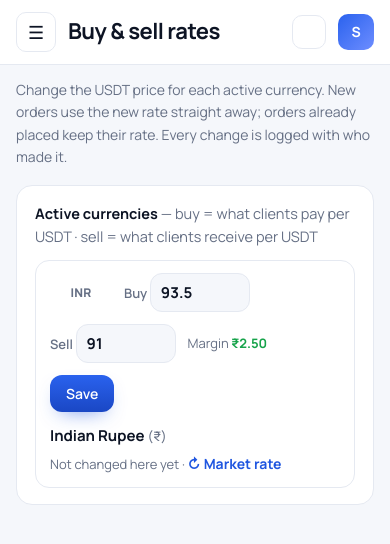
After one commit to Growmore8/P2P, a Laravel app: page /admin/rates in a window 390 px wide. The commit adds this page. Shown: the top 544 px of the page. Run offline with Laravel 12, Linux system fonts and the light colour scheme; the visitor is signed in with stand-in values (Sample User, id 1); data comes from the database, SQL or seed files in the repository; data that the repository does not hold is empty.

Commit message:
Managers can change buy / sell rates and view client history (masked)
- Buy & sell rates page (managers + admin "Quick rates"): live margin, market suggestion,
  >5% change confirmation; who / when recorded on the currency and in History
- Client list and client page open for managers, read-only, phone / email / ID masked,
  no account actions, bank details or consents; search by name / client ID only

Co-Authored-By: Claude Opus 5.5 <noreply@anthropic.com>

```diff
--- a/app/Http/Controllers/Admin/CurrencyController.php
+++ b/app/Http/Controllers/Admin/CurrencyController.php
@@ -56,6 +56,9 @@ class CurrencyController extends Controller
     {
         $old = "{$currency->buy_rate}/{$currency->sell_rate}";
         $currency->update($this->validated($request, $currency));
+        if ($currency->wasChanged(['buy_rate', 'sell_rate'])) {
+            $currency->forceFill(['rates_updated_by' => $request->user()->id, 'rates_updated_at' => now()])->saveQuietly();
+        }
         ActivityLog::log('currency.updated', "Updated {$currency->code}: rates {$old} → {$currency->buy_rate}/{$currency->sell_rate}" . ($currency->is_active ? '' : ' (disabled)'), $currency);
 
         return back()->with('success', "{$currency->code} saved.");
--- /dev/null
+++ b/app/Http/Controllers/Admin/RateController.php
@@ -0,0 +1,35 @@
+<?php
+
+namespace App\Http\Controllers\Admin;
+
+use App\Http\Controllers\Controller;
+use App\Models\ActivityLog;
+use App\Models\Currency;
+use Illuminate\Http\Request;
+
+/** Quick buy / sell rate changes — used by managers (and admins) when the admin is busy. */
+class RateController extends Controller
+{
+    public function index()
+    {
+        return view('admin.rates', [
+            'currencies' => Currency::with('ratesUpdater')->where('is_active', true)->orderBy('sort')->orderBy('code')->get(),
+        ]);
+    }
+
+    public function update(Request $request, Currency $currency)
+    {
+        abort_unless($currency->is_active, 404);
+        $data = $request->validate([
+            'buy_rate' => ['required', 'numeric', 'gt:0'],
+            'sell_rate' => ['required', 'numeric', 'gt:0', 'lte:buy_rate'],
+        ], ['sell_rate.lte' => 'Sell rate should not be higher than the buy rate.']);
+
+        $old = "{$currency->buy_rate} / {$currency->sell_rate}";
+        $currency->forceFill($data + ['rates_updated_by' => $request->user()->id, 'rates_updated_at' => now()])->save();
+        $who = ($request->user()->is_admin ? 'Admin' : 'Manager') . ' ' . $request->user()->name;
+        ActivityLog::log('currency.rates', "{$who} changed {$currency->code} rates: {$old} → {$currency->buy_rate} / {$currency->sell_rate}", $currency);
+
+        return back()->with('success', "{$currency->code} rates saved: buy {$currency->symbol}" . number_format($currency->buy_rate, 2) . ", sell {$currency->symbol}" . number_format($currency->sell_rate, 2) . '.');
+    }
+}
--- a/app/Http/Controllers/Admin/UserController.php
+++ b/app/Http/Controllers/Admin/UserController.php
@@ -21,8 +21,9 @@ class UserController extends Controller
             ->when($request->query('state') === 'locked', fn ($q) => $q->where('status', 'blocked'))
             ->when($request->query('state') === 'deleted', fn ($q) => $q->where('status', 'deleted'), fn ($q) => $q->where('status', '!=', 'deleted'))
             ->when($request->query('country'), fn ($q, $c) => $q->where('country', $c))
-            ->when($request->query('q'), fn ($q, $s) => $q->where(fn ($w) => $w
-                ->where('name', 'like', "%{$s}%")->orWhere('client_id', strtoupper($s))->orWhere('email', 'like', "%{$s}%")->orWhere('phone', 'like', "%{$s}%")))
+            ->when($request->query('q'), fn ($q, $s) => $q->where(fn ($w) => $request->user()->is_admin
+                ? $w->where('name', 'like', "%{$s}%")->orWhere('client_id', strtoupper($s))->orWhere('email', 'like', "%{$s}%")->orWhere('phone', 'like', "%{$s}%")
+                : $w->where('name', 'like', "%{$s}%")->orWhere('client_id', strtoupper($s))))
             ->latest()->paginate(25)->withQueryString();
 
         return view('admin.users.index', ['users' => $users]);
--- a/app/Http/Middleware/EnsureAdmin.php
+++ b/app/Http/Middleware/EnsureAdmin.php
@@ -7,11 +7,13 @@ use Illuminate\Http\Request;
 
 class EnsureAdmin
 {
-    /** Pages a manager can use: see orders, mark them reviewed, the order chat, and their own account. */
+    /** Pages a manager can use: see orders, mark them reviewed, the order chat, change rates, and their own account. */
     public const MANAGER_ROUTES = [
         'admin.orders.index', 'admin.orders.show', 'admin.orders.review',
         'admin.orders.chat', 'admin.orders.chat.send', 'admin.orders.chat.file',
         'admin.profile', 'admin.profile.update', 'admin.profile.password',
+        'admin.rates', 'admin.rates.update', 'admin.currencies.suggest', // change buy / sell rates when the admin is busy
+        'admin.users.index', 'admin.users.show', // client history, read-only, with phone / email masked
     ];
 
     public function handle(Request $request, Closure $next)
--- a/app/Models/Currency.php
+++ b/app/Models/Currency.php
@@ -17,7 +17,7 @@ class Currency extends Model
         return [
             'is_active' => 'boolean',
             'buy_rate' => 'float', 'sell_rate' => 'float', 'min_amount' => 'float', 'max_amount' => 'float',
-            'level_limits' => 'array', 'tds_percent' => 'float',
+            'level_limits' => 'array', 'tds_percent' => 'float', 'rates_updated_at' => 'datetime',
         ];
     }
 
@@ -68,6 +68,12 @@ class Currency extends Model
         return round($v / $step) * $step;
     }
 
+    /** Admin or manager who last changed the buy / sell rate. */
+    public function ratesUpdater(): \Illuminate\Database\Eloquent\Relations\BelongsTo
+    {
+        return $this->belongsTo(User::class, 'rates_updated_by');
+    }
+
     public function scopeActive($q)
     {
         return $q->where('is_active', true)->orderBy('sort')->orderBy('code');
--- a/public/css/theme.css
+++ b/public/css/theme.css
@@ -1025,3 +1025,11 @@ body.modal-on{overflow:hidden}
 :root[data-theme="dark"] .sd-ico.is-danger{background:rgba(239,68,68,.16);color:#f87171}
 .sd-actions .btn-danger{background:#dc2626;border-color:#dc2626;color:#fff}
 .sd-actions .btn-danger:hover:not(:disabled){background:#b91c1c}
+/* ===== Quick rates ===== */
+.rate-row{display:flex;align-items:center;gap:12px;flex-wrap:wrap;padding:12px 14px}
+.rate-in{display:inline-flex;align-items:center;gap:6px;margin:0!important;font-size:13px;color:var(--muted);font-weight:600}
+.rate-in .input{width:120px;padding:8px 10px;font-size:15px;font-weight:700}
+.rate-margin{font-size:13px;color:var(--muted);min-width:110px}
+.rate-margin b{color:#16a34a}
+.rate-margin b.neg{color:#dc2626}
+@media (max-width:640px){ .rate-row .wl-main{flex-basis:100%;order:2} .rate-in .input{width:100px} }
--- /dev/null
+++ b/resources/views/admin/rates.blade.php
@@ -0,0 +1,67 @@
+@extends('layouts.admin')
+@section('title', 'Buy & sell rates')
+@section('heading', 'Buy & sell rates')
+
+@section('content')
+<p class="muted cur-intro">Change the USDT price for each active currency. New orders use the new rate straight away; orders already placed keep their rate.@if (auth()->user()->is_admin) Every change is logged with who made it.@endif</p>
+
+<div class="box wl-box">
+  <div class="wl-head"><b>Active currencies</b> <span class="muted">— buy = what clients pay per USDT · sell = what clients receive per USDT</span></div>
+  @forelse ($currencies as $c)
+    @php $sym = $c->symbol; $mine = old('_rate') === $c->code; @endphp
+    <form method="POST" action="{{ route('admin.rates.update', $c) }}" class="form wl-item rate-row" id="rate-{{ $c->code }}" data-old-buy="{{ $c->buy_rate }}" data-old-sell="{{ $c->sell_rate }}">
+      @csrf @method('PUT')
+      <input type="hidden" name="_rate" value="{{ $c->code }}">
+      <span class="wl-chip">{{ $c->code }}</span>
+      <div class="wl-main">
+        <b>{{ $c->name }} <span class="muted wl-name">({{ trim($sym) }})</span></b>
+        <span class="wl-addr">
+          @if ($c->rates_updated_at)Last changed {{ $c->rates_updated_at->diffForHumans() }} by <b>{{ $c->ratesUpdater?->name ?? 'removed user' }}</b>@else Not changed here yet @endif
+          · <button type="button" class="linkish" data-market="{{ $c->code }}">↻ Market rate</button> <span class="muted" data-market-note></span>
+        </span>
+      </div>
+      <label class="rate-in">Buy <input class="input" type="number" step="0.0001" min="0" name="buy_rate" value="{{ $mine ? old('buy_rate') : $c->buy_rate }}" required data-buy></label>
+      <label class="rate-in">Sell <input class="input" type="number" step="0.0001" min="0" name="sell_rate" value="{{ $mine ? old('sell_rate') : $c->sell_rate }}" required data-sell></label>
+      <span class="rate-margin">Margin <b data-margin data-sym="{{ $sym }}">{{ $sym }}{{ number_format($c->buy_rate - $c->sell_rate, 2) }}</b></span>
+      <button class="btn btn-primary btn-sm">Save</button>
+    </form>
+  @empty
+    <p class="muted" style="text-align:center;padding:20px 0">No active currencies.</p>
+  @endforelse
+</div>
+
+<script>
+(function () {
+  var suggestUrl = @json(route('admin.currencies.suggest', ['code' => '__CODE__']));
+  document.querySelectorAll('.rate-row').forEach(function (f) {
+    var buy = f.querySelector('[data-buy]'), sell = f.querySelector('[data-sell]'), m = f.querySelector('[data-margin]');
+    function upd() { var v = (parseFloat(buy.value) || 0) - (parseFloat(sell.value) || 0); m.textContent = m.dataset.sym + v.toFixed(2); m.classList.toggle('neg', v < 0); }
+    buy.addEventListener('input', upd); sell.addEventListener('input', upd);
+
+    // Big jumps (over 5%) ask for confirmation in the site pop-up
+    f.addEventListener('submit', function (e) {
+      if (f.dataset.bigOk === '1') { delete f.dataset.bigOk; return; }
+      var ob = parseFloat(f.dataset.oldBuy), os = parseFloat(f.dataset.oldSell), nb = parseFloat(buy.value), ns = parseFloat(sell.value);
+      var jump = Math.max(Math.abs(nb - ob) / ob, Math.abs(ns - os) / os);
+      if (ob > 0 && os > 0 && jump > 0.05 && window.srmDialog) {
+        e.preventDefault(); e.stopImmediatePropagation();
+        window.srmDialog({ title: 'Big rate change', message: 'This changes the rate by ' + Math.round(jump * 100) + '%. Buy ' + ob + ' → ' + nb + ', sell ' + os + ' → ' + ns + '. Save it?', okText: 'Save', danger: true })
+          .then(function (ok) { if (ok) { f.dataset.bigOk = '1'; f.requestSubmit ? f.requestSubmit() : f.submit(); } });
+      }
+    }, true);
+
+    var mk = f.querySelector('[data-market]'), note = f.querySelector('[data-market-note]');
+    mk.addEventListener('click', function () {
+      note.textContent = 'checking…';
+      fetch(suggestUrl.replace('__CODE__', mk.dataset.market), { headers: { Accept: 'application/json' }, credentials: 'same-origin' })
+        .then(function (r) { return r.ok ? r.json() : null; })
+        .then(function (d) {
+          if (!d || !d.rates) { note.textContent = 'not available right now'; return; }
+          buy.value = d.rates.buy; sell.value = d.rates.sell; upd();
+          note.textContent = 'market ' + d.rates.market + ' → +2% / −1%. Review, then Save.';
+        }).catch(function () { note.textContent = ''; });
+    });
+  });
+})();
+</script>
+@endsection
--- a/resources/views/layouts/admin.blade.php
+++ b/resources/views/layouts/admin.blade.php
@@ -10,6 +10,10 @@
     <a href="{{ route('admin.orders.index', ['side' => 'buy']) }}" class="{{ $isOrders && $side === 'buy' && ! $rv ? 'active' : '' }}"><span class="ico">⇣</span> Buy Orders</a>
     <a href="{{ route('admin.orders.index', ['side' => 'sell']) }}" class="{{ $isOrders && $side === 'sell' && ! $rv ? 'active' : '' }}"><span class="ico">⇡</span> Sell Orders</a>
     <a href="{{ route('admin.orders.index') }}" class="{{ $isOrders && ! $side && ! $rv ? 'active' : '' }}"><span class="ico">⇄</span> All Orders</a>
+    <div class="nav-title">Clients</div>
+    <a href="{{ route('admin.users.index') }}" class="{{ request()->routeIs('admin.users.*') ? 'active' : '' }}"><span class="ico">👥</span> Client history</a>
+    <div class="nav-title">Rates</div>
+    <a href="{{ route('admin.rates') }}" class="{{ request()->routeIs('admin.rates') ? 'active' : '' }}"><span class="ico">💱</span> Buy &amp; sell rates</a>
     <div class="nav-title">Account</div>
     <a href="{{ route('admin.profile') }}" class="{{ request()->routeIs('admin.profile') ? 'active' : '' }}"><span class="ico">🔐</span> My account</a>
   @else
@@ -32,6 +36,7 @@
 
   <div class="nav-title">Payments</div>
   <a href="{{ route('admin.payments') }}" class="{{ request()->routeIs('admin.payments') ? 'active' : '' }}"><span class="ico">✅</span> Payment setup</a>
+  <a href="{{ route('admin.rates') }}" class="{{ request()->routeIs('admin.rates') ? 'active' : '' }}"><span class="ico">⚡</span> Quick rates</a>
   <a href="{{ route('admin.currencies.index') }}" class="{{ request()->routeIs('admin.currencies.*') ? 'active' : '' }}"><span class="ico">💱</span> Rates &amp; currencies</a>
   <a href="{{ route('admin.methods.index') }}" class="{{ request()->routeIs('admin.methods.*') ? 'active' : '' }}"><span class="ico">⬇</span> How clients pay you</a>
   <a href="{{ route('admin.payout-methods.index') }}" class="{{ request()->routeIs('admin.payout-methods.*') ? 'active' : '' }}"><span class="ico">⬆</span> How you pay clients</a>
--- a/resources/views/partials/head.blade.php
+++ b/resources/views/partials/head.blade.php
@@ -35,6 +35,6 @@
 <meta name="application-name" content="SRM Fintech">
 <link rel="preconnect" href="https://fonts.googleapis.com"><link rel="preconnect" href="https://fonts.gstatic.com" crossorigin>
 <link href="https://fonts.googleapis.com/css2?family=Manrope:wght@400;500;600;700;800&display=swap" rel="stylesheet">
-<link rel="stylesheet" href="{{ asset('css/style.css') }}?v=52">
+<link rel="stylesheet" href="{{ asset('css/style.css') }}?v=53">
 <link rel="stylesheet" href="{{ asset('css/app.css') }}?v=50">
 <link rel="stylesheet" href="{{ asset('css/theme.css') }}?v=50">
--- a/routes/web.php
+++ b/routes/web.php
@@ -112,6 +112,8 @@ Route::middleware(['auth', 'active', 'admin'])->prefix('admin')->name('admin.')-
     Route::get('/', [Admin\DashboardController::class, 'index'])->name('dashboard');
 
     Route::get('/payments', [Admin\PaymentSetupController::class, 'index'])->name('payments');
+    Route::get('/rates', [Admin\RateController::class, 'index'])->name('rates');
+    Route::put('/rates/{currency}', [Admin\RateController::class, 'update'])->name('rates.update');
     Route::get('/currencies', [Admin\CurrencyController::class, 'index'])->name('currencies.index');
     Route::get('/currencies/suggest/{code}', [Admin\CurrencyController::class, 'suggest'])->middleware('throttle:30,1')->name('currencies.suggest');
     Route::post('/currencies', [Admin\CurrencyController::class, 'store'])->name('currencies.store');
```
Also changed, not shown: resources/views/admin/users/index.blade.php (+8 -5 lines), resources/views/admin/users/show.blade.php (+9 -6 lines), tests/Feature/P2PFlowTest.php (+17 -1 lines), database/migrations/2026_11_27_000014_add_rates_updated_to_currencies.php (added).
